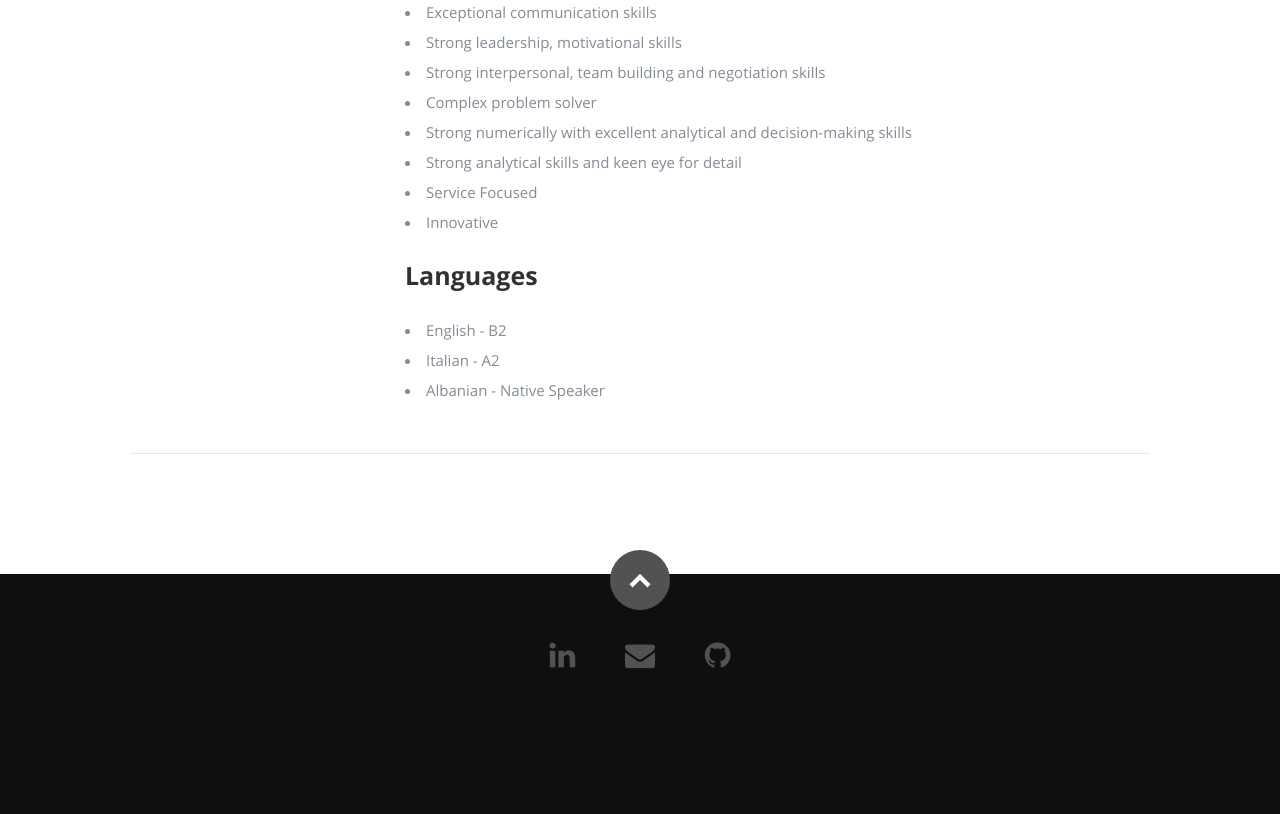
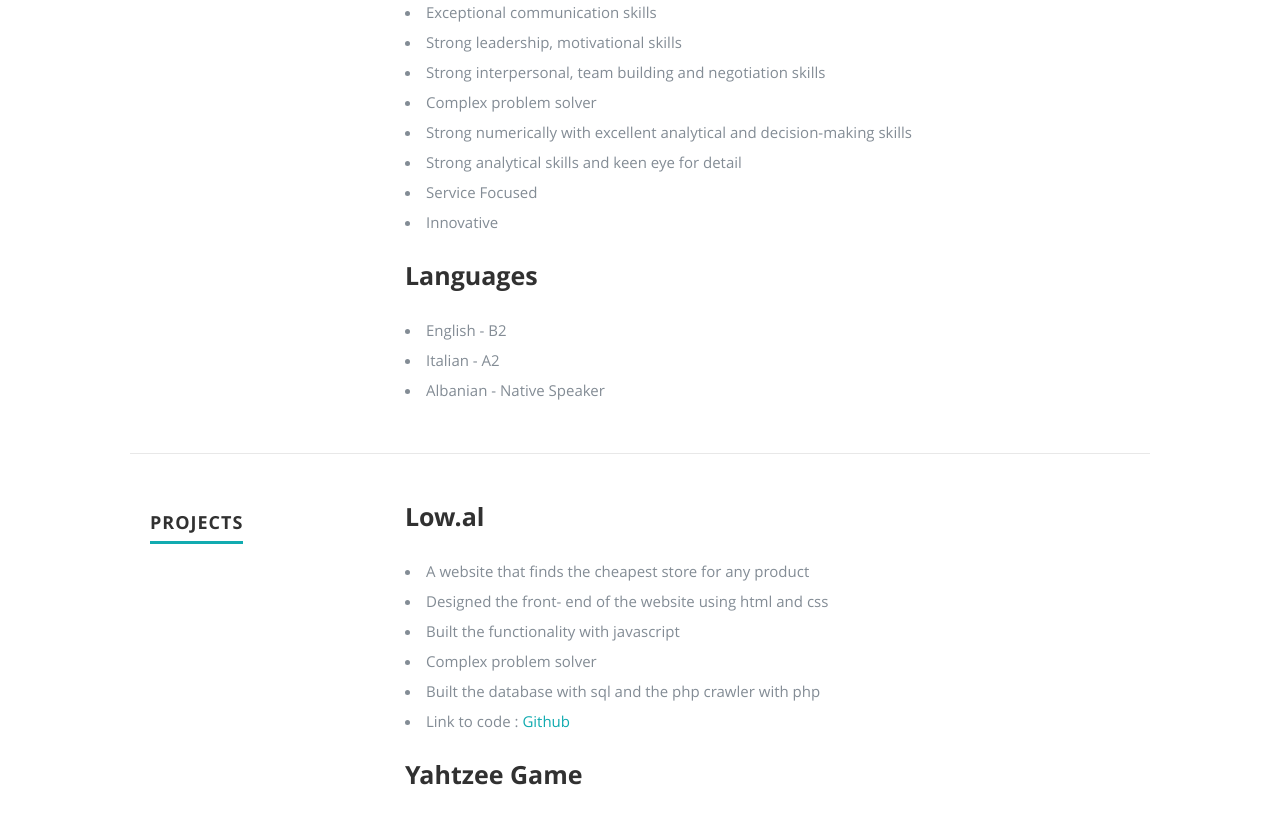
Before and after one commit to bjoni1/azure-resume, a plain HTML site: page frontend/index.html in a window 1280 px wide. Shown: the part 1986-2800 px from the top of the page. Before the commit the page ends 2735 px from the top, so only its background shows below. Drawn offline with nearby package versions, Linux system fonts and the light colour scheme.

Commit message:
Added the projects section

```diff
--- a/frontend/index.html
+++ b/frontend/index.html
@@ -48,6 +48,8 @@
             <li class="current"><a class="smoothscroll" href="#home">Home</a></li>
             <li><a class="smoothscroll" href="#about">About</a></li>
 	         <li><a class="smoothscroll" href="#resume">Resume</a></li>
+            <li><a class="smoothscroll" href="#projects">Projects</a></li>
+
          </ul> <!-- end #nav -->
 
       </nav> <!-- end #nav-wrap -->
@@ -225,8 +227,52 @@
          </div> <!-- main-col end -->
 
       </div> <!-- End Work -->
+      <!--Projects Start-->
+      <div class="row work">
 
+         <div class="three columns header-col">
+            <h1 id="projects"><span>Projects</span></h1>
+         </div>
 
+      <div class="nine columns main-col">
+
+         <div class="row item">
+
+         <div class="twelve columns">
+
+            <h3>Low.al</h3>
+            <p>
+            <li>A website that finds the cheapest store for any product
+            </li>
+            <li>Designed the front- end of the website using html and css</li>
+            <li>Built the functionality with javascript
+            </li>
+            <li>Complex problem solver</li>
+            <li>Built the database with sql and the php crawler with php</li>
+            <li>Link to code : <a href="https://github.com/bjoni1/low.al">Github</a></li>
+            </p>
+
+         </div>
+
+      </div> <!-- item end -->
+      <div class="row item">
+
+         <div class="twelve columns">
+
+            <h3>Yahtzee Game</h3>
+            <p>
+            <li>Participated in the makings of the multiplayer game by
+               utelizing java and java graphical user interface(GUI)
+            </li>
+            <li>Link to code : <a href="https://github.com/bjoni1/yahtzee">Github</a></li>
+            </p>
+
+         </div>
+
+      </div> <!-- item end -->
+      </div> <!--end of work-->
+
+<!--Projects ended-->
 
 
    </section> <!-- Resume Section End-->
```
